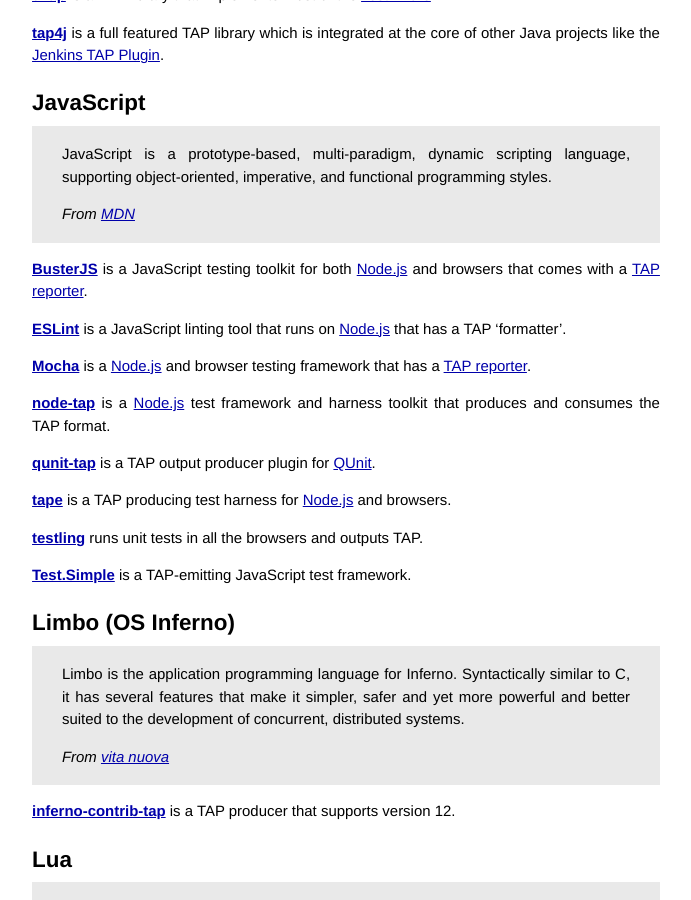
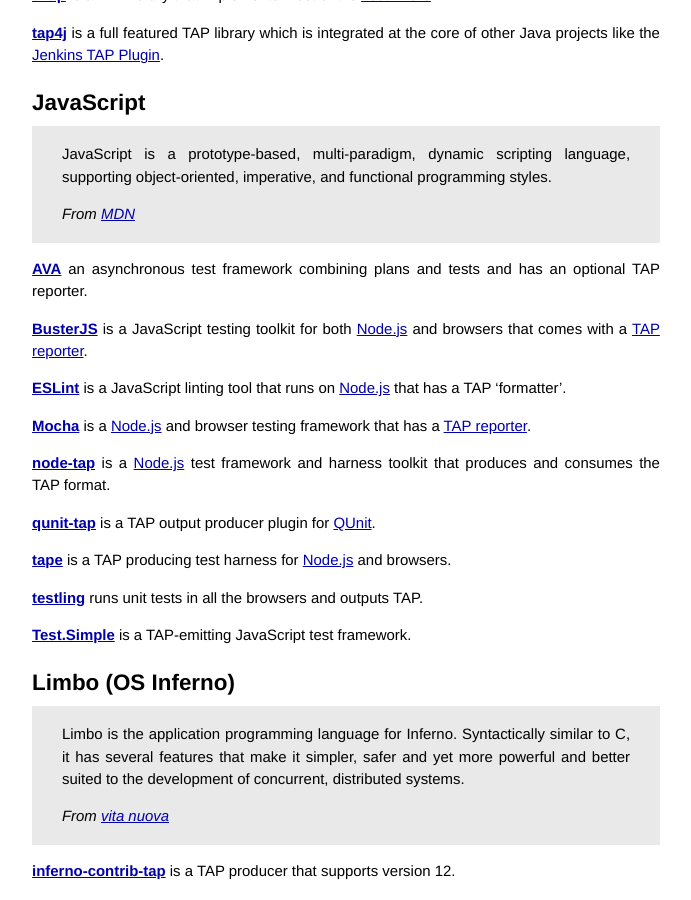
Before and after one commit to TestAnything/testanything.github.io, a Jekyll site: the page built from producers.md, in a window 1280 px wide and 900 px high, scrolled down 3419 px. Shown: the whole window, without its empty margins (294-985 px from the left). Built offline with Jekyll 4.4.1, drawn with Linux system fonts in a browser that asks for light colours; Markdown is read by kramdown in place of the engine named in the settings.

Commit message:
Adding in AVA now that it has a TAP producer

```diff
--- a/producers.md
+++ b/producers.md
@@ -218,6 +218,9 @@
 > supporting object-oriented, imperative, and functional programming styles.
 >
 > *From [MDN](https://developer.mozilla.org/en-US/docs/Web/JavaScript)*
+
+**[AVA](https://github.com/sindresorhus/ava)** an asynchronous test framework
+combining plans and tests and has an optional TAP reporter.
 
 **[BusterJS](http://busterjs.org)** is a JavaScript testing toolkit for
 both [Node.js][node] and browsers that comes with a
```
